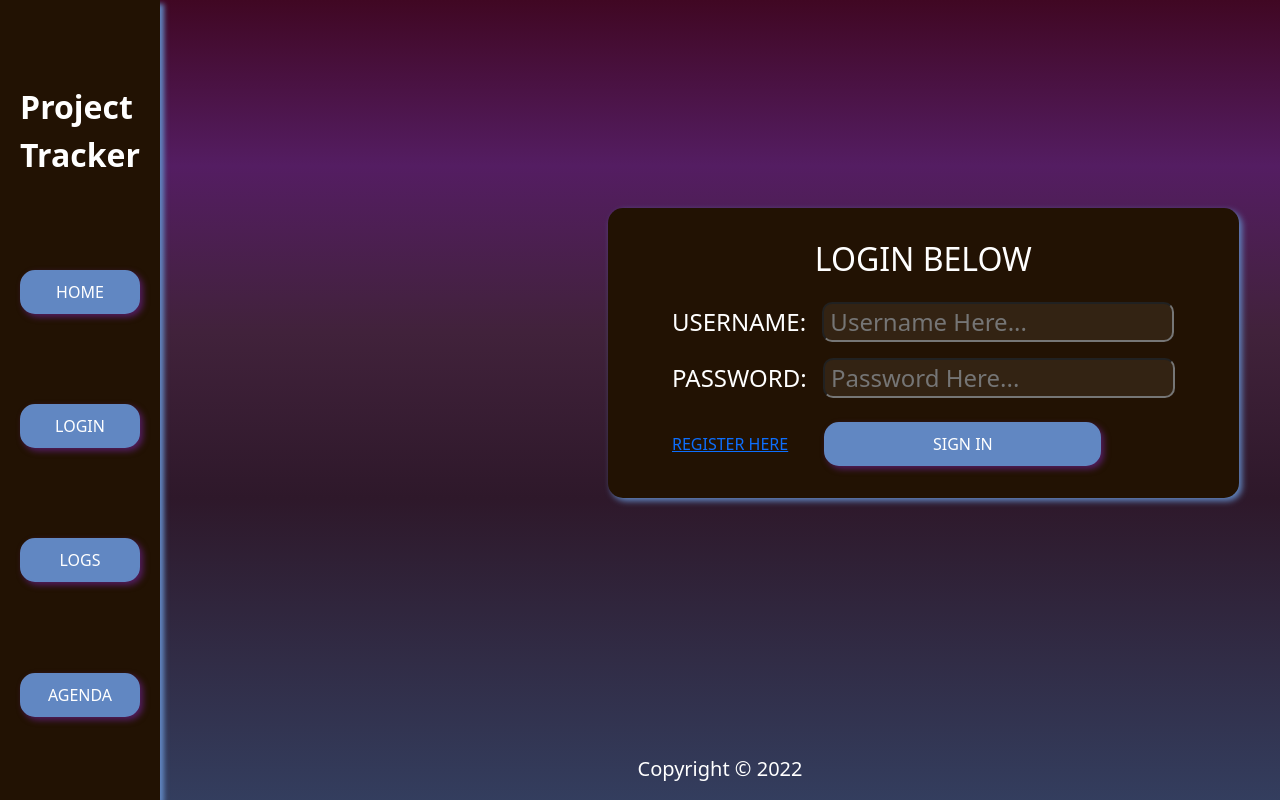
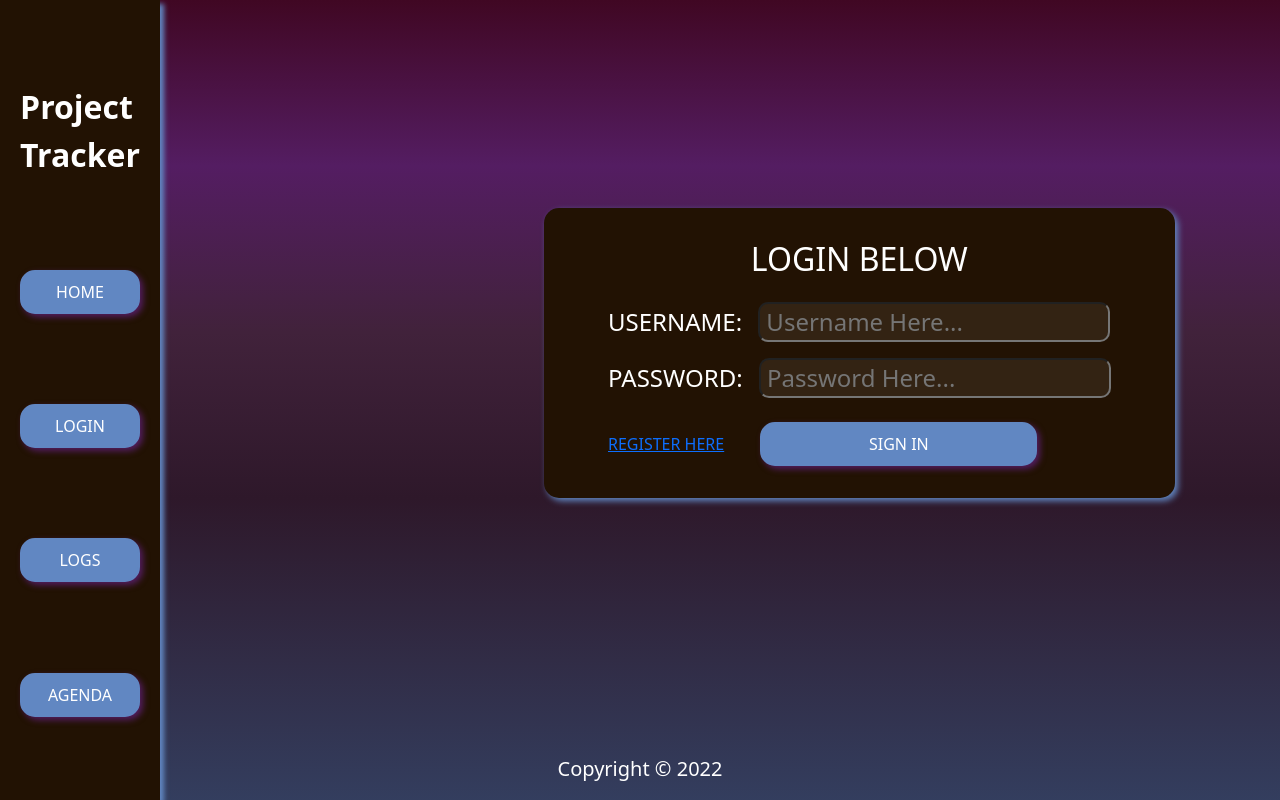
Before and after one commit to Reny8/Capstone, a React (Create React App) app in the folder frontend/: page /login in a window 1280 px wide. Built offline with nearby package versions, Linux system fonts and the light colour scheme.

Commit message:
Centered the footer

```diff
--- a/frontend/src/components/Footer/Footer.css
+++ b/frontend/src/components/Footer/Footer.css
@@ -3,7 +3,7 @@ footer {
   bottom: 0;
   font-size: 1.2rem;
   left: 0;
-  margin-left: 5rem;
+align-items: center;
   text-align: center;
   width: 100%;
 }
--- a/frontend/src/pages/LoginPage/LoginPage.css
+++ b/frontend/src/pages/LoginPage/LoginPage.css
@@ -17,7 +17,7 @@ margin-top: 1rem;
 
 .border-box {
   background-color:#221203;
-  margin-left: 38rem;
+  margin-left: 34rem;
   margin-right: auto;
   box-shadow: 3px 3px 6px #6187C2;
   border-radius: 15px;
```
